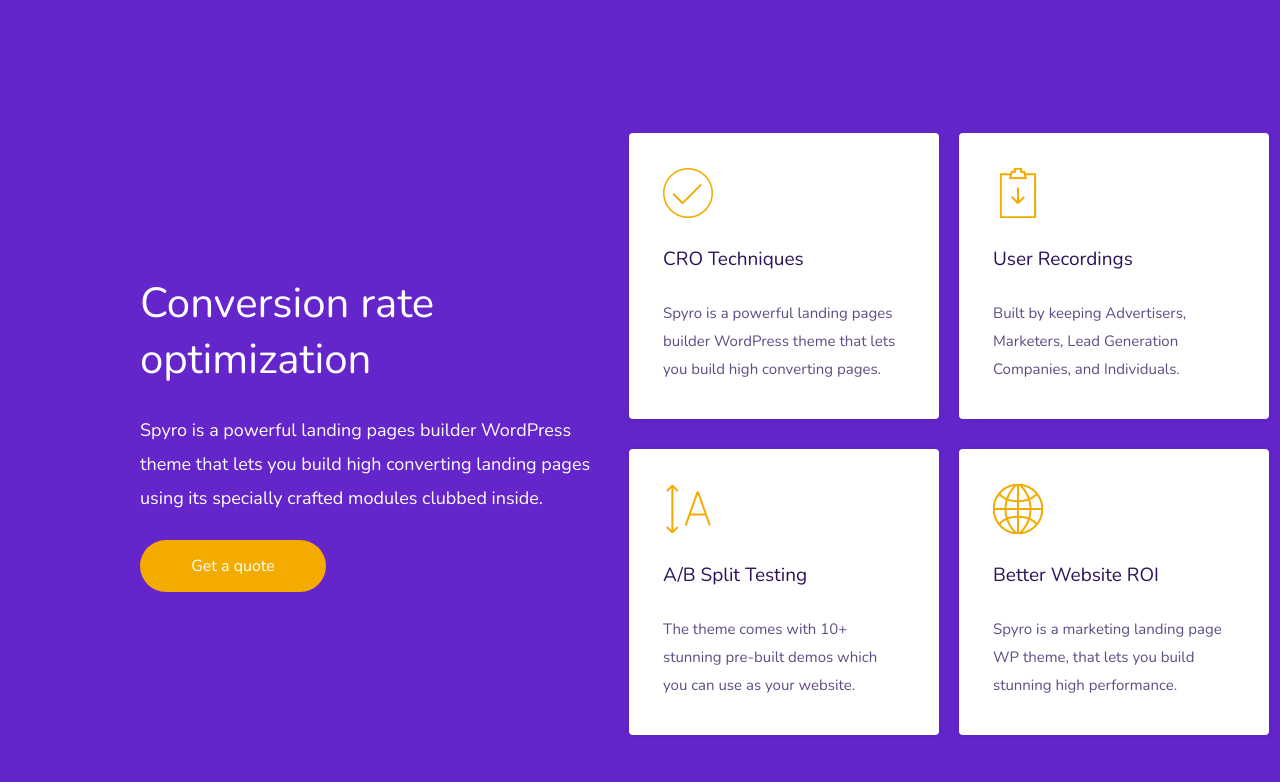
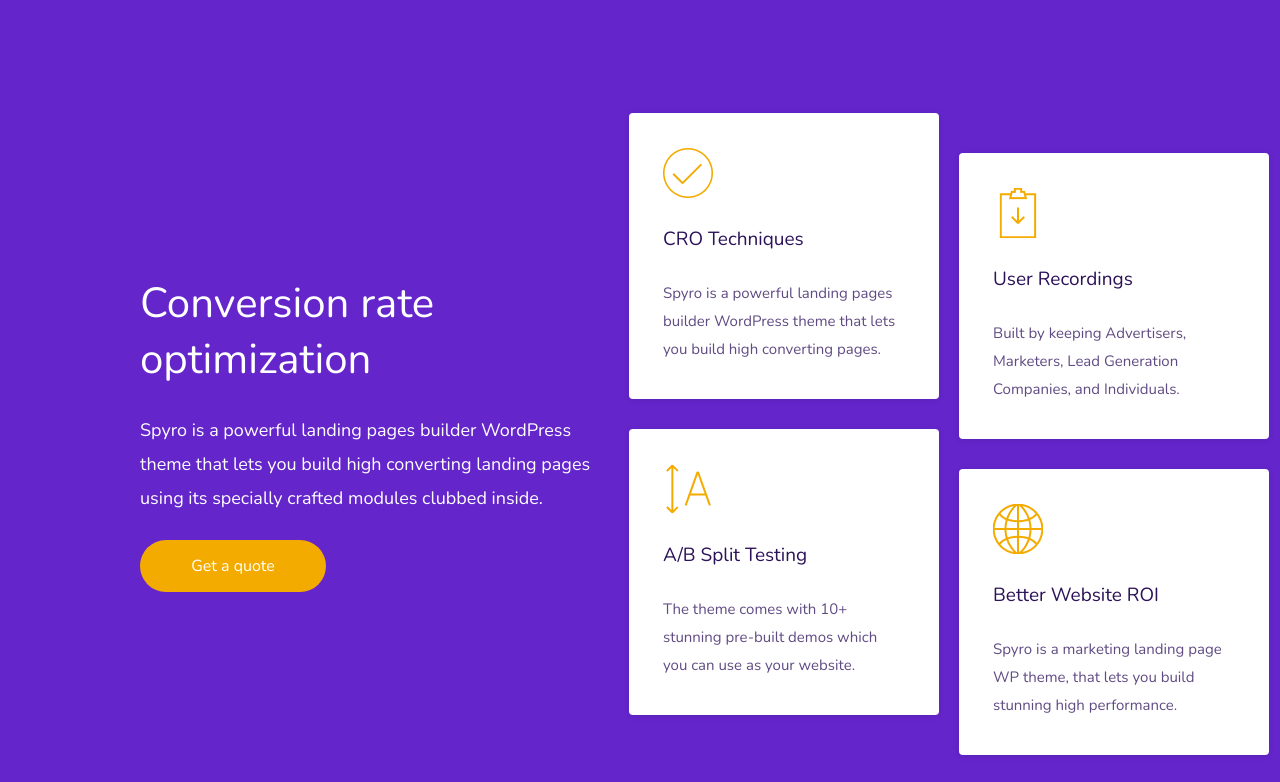
Before and after one commit to DmytroK-goit/seo-marketing, a Next.js app: page / in a window 1280 px wide. Shown: the part 2918-3700 px from the top of the page. Built offline with nearby package versions, Linux system fonts and the light colour scheme.

Commit message:
Fix vertical positioning of grid items
Adjusted transform properties for grid items to correct vertical positioning.

```diff
--- a/src/Components/Conversion/Conversion.module.css
+++ b/src/Components/Conversion/Conversion.module.css
@@ -92,14 +92,14 @@
   bottom: -15px;
 } */
 .grid_item_one {
-  transform: translateY(0px,-20px);
+  transform: translateY(-20px);
 }
 .grid_item_two {
-  transform: translateY(0px,20px);
+  transform: translateY(20px);
 }
 .grid_item_three {
-  transform: translateY(0px,-20px);
+  transform: translateY(-20px);
 }
 .grid_item_four {
-  transform: translateY(0px,20px);
+  transform: translateY(20px);
 }
```
